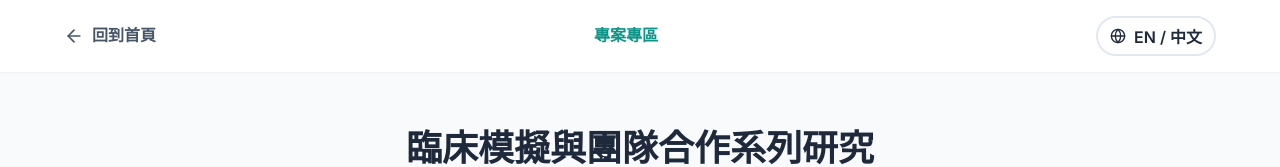
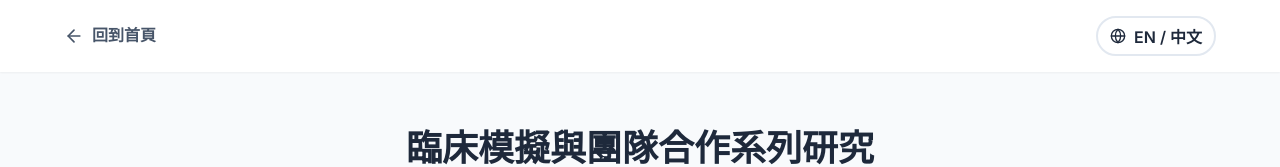
Before and after one commit to lendiswu/lendiswu.github.io, a React (Vite) app: page /#/research/simulation in a window 1280 px wide. Shown: the top 167 px of the page. Built offline with nearby package versions, Linux system fonts and the light colour scheme.

Commit message:
style: remove unnecessary page title from subpage navbars

```diff
--- a/src/pages/SimulationResearch.jsx
+++ b/src/pages/SimulationResearch.jsx
@@ -17,7 +17,6 @@ export default function SimulationResearch() {
           <Link to="/" className="text-gray-600 hover:text-teal font-semibold flex items-center gap-2" style={{ textDecoration: 'none', display: 'flex', alignItems: 'center' }}>
             <ArrowLeft size={20} /> {t('nav.home')}
           </Link>
-          <div className="text-teal font-bold text-xl">{t('nav.project')}</div>
           {/* Language Switcher Button */}
           <button onClick={toggleLanguage} className="btn-outline" style={{ display: 'flex', alignItems: 'center', gap: '8px', padding: '6px 12px' }}>
             <Globe size={16} /> EN / 中文
--- a/src/pages/SpeakUpResearch.jsx
+++ b/src/pages/SpeakUpResearch.jsx
@@ -17,7 +17,6 @@ export default function SpeakUpResearch() {
           <Link to="/" className="text-gray-600 hover:text-teal font-semibold flex items-center gap-2" style={{ textDecoration: 'none', display: 'flex', alignItems: 'center' }}>
             <ArrowLeft size={20} /> {t('nav.home')}
           </Link>
-          <div className="text-teal font-bold text-xl">{t('nav.project')}</div>
           {/* Language Switcher */}
           <button onClick={toggleLanguage} className="btn-outline" style={{ display: 'flex', alignItems: 'center', gap: '8px', padding: '6px 12px' }}>
             <Globe size={16} /> EN / 中文
--- a/src/pages/VirtualHospital.jsx
+++ b/src/pages/VirtualHospital.jsx
@@ -17,7 +17,6 @@ export default function VirtualHospital() {
           <Link to="/" className="text-gray-600 hover:text-teal font-semibold flex items-center gap-2" style={{ textDecoration: 'none', display: 'flex', alignItems: 'center' }}>
             <ArrowLeft size={20} /> {t('nav.home')}
           </Link>
-          <div className="text-teal font-bold text-xl">{t('nav.project')}</div>
           {/* Language Switcher Button */}
           <button onClick={toggleLanguage} className="btn-outline" style={{ display: 'flex', alignItems: 'center', gap: '8px', padding: '6px 12px' }}>
             <Globe size={16} /> EN / 中文
```
